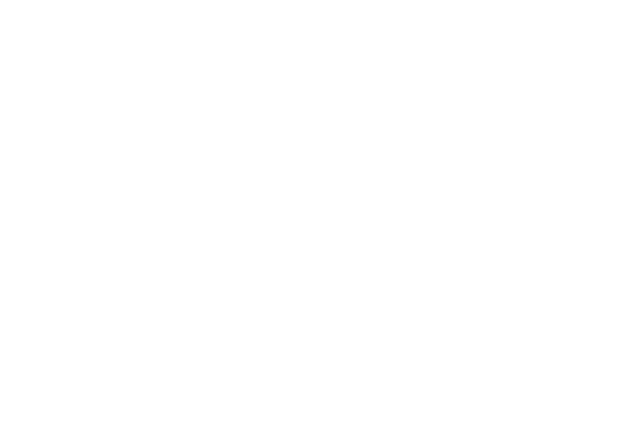
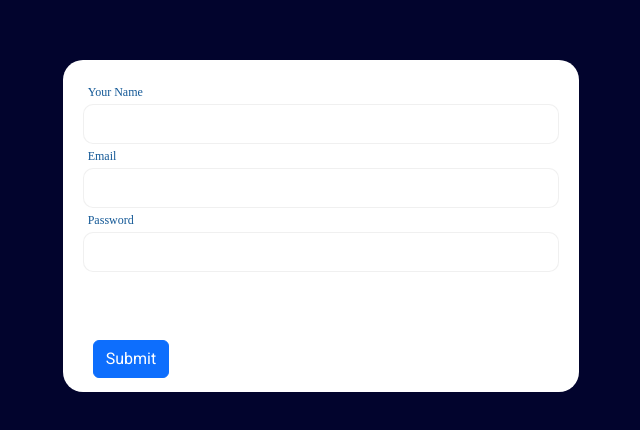
Before and after one commit to peterdgreat/Angular-movam, an Angular app: page /login in a window 1280 px wide. Before the commit this address led to /. Shown: the part 174-604 px from the top of the page, without its empty margins (319-959 px from the left). Built offline with nearby package versions, Linux system fonts and the light colour scheme.

Commit message:
basic login styling done

```diff
--- a/angular.json
+++ b/angular.json
@@ -23,7 +23,7 @@
               "src/assets"
             ],
             "styles": [
-              "./node_modules/@angular/material/prebuilt-themes/purple-green.css",
+              "./node_modules/@angular/material/prebuilt-themes/indigo-pink.css",
               "src/styles.css"
             ],
             "scripts": []
@@ -91,7 +91,7 @@
               "src/assets"
             ],
             "styles": [
-              "./node_modules/@angular/material/prebuilt-themes/purple-green.css",
+              "./node_modules/@angular/material/prebuilt-themes/indigo-pink.css",
               "src/styles.css"
             ],
             "scripts": []
--- a/package.json
+++ b/package.json
@@ -16,10 +16,10 @@
     "@angular/compiler": "^14.0.0",
     "@angular/core": "^14.0.0",
     "@angular/forms": "^14.0.0",
-    "@angular/material": "^14.1.0",
     "@angular/platform-browser": "^14.0.0",
     "@angular/platform-browser-dynamic": "^14.0.0",
     "@angular/router": "^14.0.0",
+    "bootstrap": "^5.2.0",
     "rxjs": "~7.5.0",
     "tslib": "^2.3.0",
     "zone.js": "~0.11.4"
--- a/src/app/app-routing.module.ts
+++ b/src/app/app-routing.module.ts
@@ -1,8 +1,10 @@
 import { NgModule } from '@angular/core';
 import { RouterModule, Routes } from '@angular/router';
+import { LoginComponent } from './pages/login/login.component';
 
 const routes: Routes = [
-  { path: '', redirectTo: 'home', pathMatch: 'full' },
+  { path: '', redirectTo: 'login', pathMatch: 'full' },
+  { path: 'login', component: LoginComponent },
 ];
 
 @NgModule({
--- a/src/app/pages/login/login.component.css
+++ b/src/app/pages/login/login.component.css
@@ -0,0 +1,93 @@
+.error {
+  color: #d61b0c;
+  font-family: "Work Sans";
+  font-style: normal;
+  font-weight: 400;
+  font-size: 12px;
+  line-height: 14px;
+}
+.action {
+  margin: 68px 10px 14px 10px;
+}
+.row {
+  --bs-gutter-x: 0;
+  --bs-gutter-y: 0;
+  display: flex;
+  flex-wrap: wrap;
+  margin-top: calc(-1 * var(--bs-gutter-y));
+  margin-right: calc(-0.5 * var(--bs-gutter-x));
+  margin-left: calc(-0.5 * var(--bs-gutter-x));
+}
+.question {
+  font-family: "Work Sans";
+  font-style: normal;
+  font-weight: 400;
+  font-size: 12px;
+  line-height: 14px;
+
+  text-align: center;
+
+  color: rgba(19, 88, 150, 0.5);
+}
+.form-container {
+  padding: 0 20px 0px 20px;
+  background-color: #fff;
+  border-radius: 20px;
+  margin: 0 auto;
+}
+
+.action {
+  margin: 68px 10px 14px 10px;
+}
+.row {
+  --bs-gutter-x: 0;
+  --bs-gutter-y: 0;
+  display: flex;
+  flex-wrap: wrap;
+  margin-top: calc(-1 * var(--bs-gutter-y));
+  margin-right: calc(-0.5 * var(--bs-gutter-x));
+  margin-left: calc(-0.5 * var(--bs-gutter-x));
+}
+
+.form-container {
+  padding: 20px 20px 0px 20px;
+}
+
+.input {
+  height: 40px;
+  border: 1px solid rgba(196, 196, 196, 0.25);
+  border-radius: 10px;
+  padding-left: 20px;
+  padding-right: 20px;
+  font-family: "Work Sans";
+  font-style: normal;
+  font-weight: 400;
+  font-size: 12px;
+  line-height: 14px;
+  /* identical to box height */
+
+  letter-spacing: 0.001em;
+
+  color: #135896;
+}
+
+label {
+  font-family: "Work Sans";
+  font-style: normal;
+  font-weight: 400;
+  font-size: 12px;
+  line-height: 14px;
+  letter-spacing: 0.001em;
+  padding: 5px;
+  color: #135896;
+}
+
+.login-action {
+  margin-top: 45px;
+}
+
+.login-container {
+  background-color: #02042d;
+  height: 100vh;
+  padding:0 20px;
+}
--- a/src/app/pages/login/login.component.html
+++ b/src/app/pages/login/login.component.html
@@ -1 +1,80 @@
-<p>login works!</p>
+<div class="login-container d-flex flex-column justify-content-center ">
+  <div class="row">
+    <form
+      [formGroup]="loginDetails"
+      class="form-container col-10  col-lg-5 d-flex flex-column"
+    >
+    <section class="d-flex flex-column">
+        <label class="login-label" for="name">Your Name</label>
+
+        <input
+          required
+          class="input"
+          formControlName="name"
+          type="text"
+          name="name"
+        />
+        <div
+          class="error"
+          *ngIf="loginDetails.get('name')?.hasError('required') && loginDetails.get('name')?.dirty"
+        >
+          Name is required
+        </div>
+      </section>
+      <section class="d-flex flex-column">
+        <label class="login-label" for="email">Email</label>
+
+        <input
+          required
+          class="input"
+          formControlName="email"
+          type="text"
+          name="email"
+        />
+        <div
+          class="error"
+          *ngIf="loginDetails.get('email')?.hasError('required') && loginDetails.get('email')?.dirty"
+        >
+          Email is required
+        </div>
+        <div
+        class="error"
+        *ngIf="loginDetails.get('email')?.hasError('email') && loginDetails.get('email')?.dirty "
+      >
+        Enter a Valid Email Address
+      </div>
+      </section>
+      <section class="d-flex flex-column">
+        <label class="login-label" for="password">Password</label>
+
+        <input
+          required
+          class="input"
+          formControlName="password"
+          type="password"
+          name="password"
+        />
+        <div
+          class="error"
+          *ngIf="
+            loginDetails.get('password')?.hasError('required') && loginDetails.get('password')?.dirty
+          "
+        >
+          Password is required
+        </div>
+        <div
+        class="error"
+        *ngIf="
+          (loginDetails.get('password')?.hasError('pattern') || loginDetails.get('password')?.hasError('minlength')) && loginDetails.get('password')?.dirty
+        "
+      >
+        Password must be at least 6 characters long and contain at least one number, one uppercase and one lowercase letter, one special character
+      </div>
+      </section>
+
+      <div class="action">
+        <button class="btn btn-primary" (click)="onSubmit()">Submit</button>
+      </div>
+    </form>
+  </div>
+</div>
--- a/src/app/pages/login/login.component.ts
+++ b/src/app/pages/login/login.component.ts
@@ -1,4 +1,6 @@
 import { Component, OnInit } from '@angular/core';
+import { Validators, UntypedFormBuilder, FormControl } from '@angular/forms';
+import { Router } from '@angular/router';
 
 @Component({
   selector: 'app-login',
@@ -7,9 +9,50 @@ import { Component, OnInit } from '@angular/core';
 })
 export class LoginComponent implements OnInit {
 
-  constructor() { }
+  loading: boolean = false;
+  type: string = 'submit';
+  submitted: boolean = false;
+  isOpen: boolean = false;
+  hide: boolean = true;
+  errorMessage: string = '';
+  loginDetails = this.fb.group({
+    email: new FormControl('', [Validators.required, Validators.email]),
+    name: new FormControl('', [Validators.required]),
+    password: new FormControl('', [
+      Validators.required,
+      Validators.minLength(6),
+      Validators.pattern(
+        '^(?=.*[0-9])(?=.*[a-z])(?=.*[A-Z])(?=.*[@$!%*?&])([a-zA-Z0-9@$!%*?&]{8,})$'
+      ),
+    ]),
+  });
 
-  ngOnInit(): void {
+
+  constructor(
+    private router: Router,
+    private fb: UntypedFormBuilder,
+  ) {}
+
+  ngOnDestroy(): void {
+
+  }
+
+  ngOnInit(): void {}
+
+  onSubmit() {
+    this.submitted = true;
+    if (this.loginDetails.invalid) {
+      return;
+    } else {
+
+
+    }
+
+    // this.router.navigate(['client/user/otp'], { state: { routeUrl: 'client/user/dashboard'} });
+    console.log(this.loginDetails.value);
+  }
+  forgotPassword() {
+    console.log('Forgot Password');
   }
 
 }
--- a/src/styles.css
+++ b/src/styles.css
@@ -1,4 +1,5 @@
 /* You can add global styles to this file, and also import other style files */
+@import "~bootstrap/dist/css/bootstrap.css";
 
 html, body { height: 100%; }
 body { margin: 0; font-family: Roboto, "Helvetica Neue", sans-serif; }
```
Also changed, not shown: src/app/app.module.ts (+7 -2 lines), 1 other file (tests, documents, lock files or other folders).
